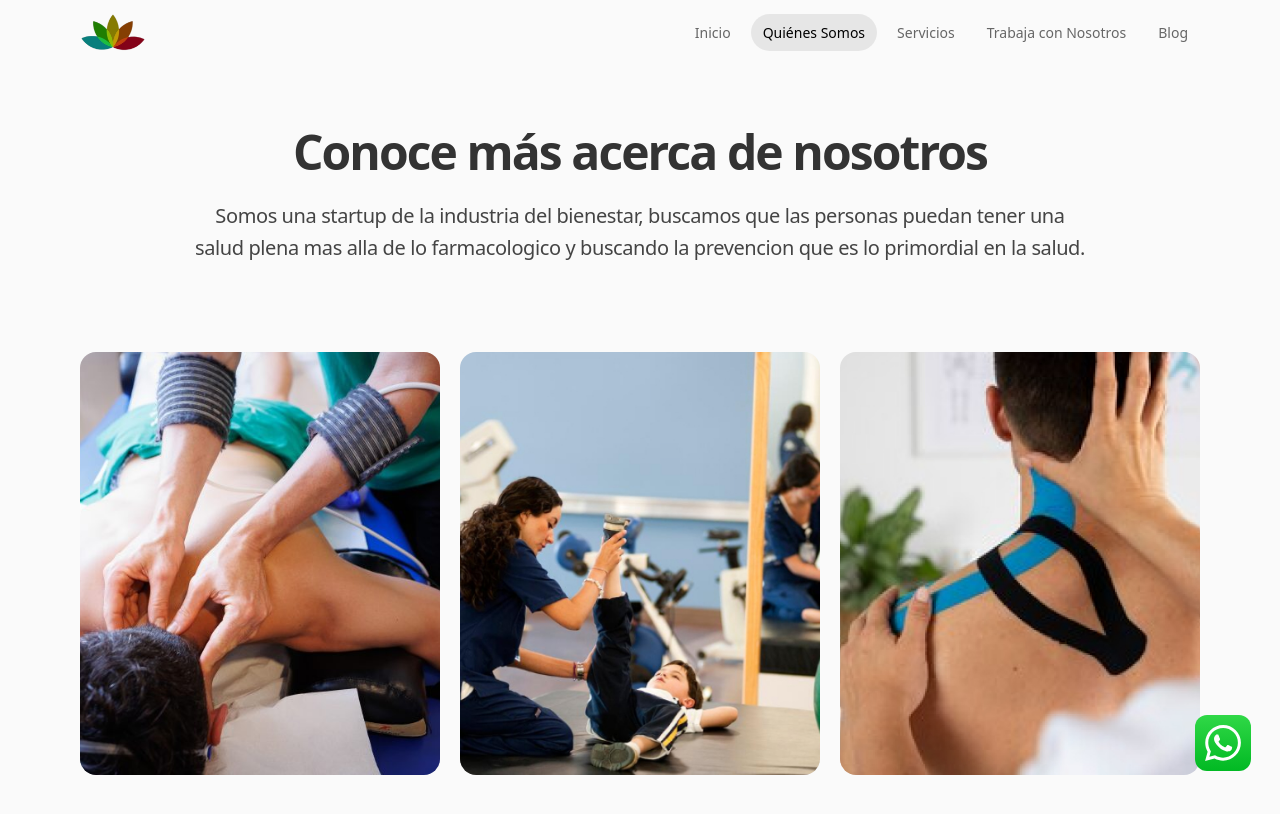
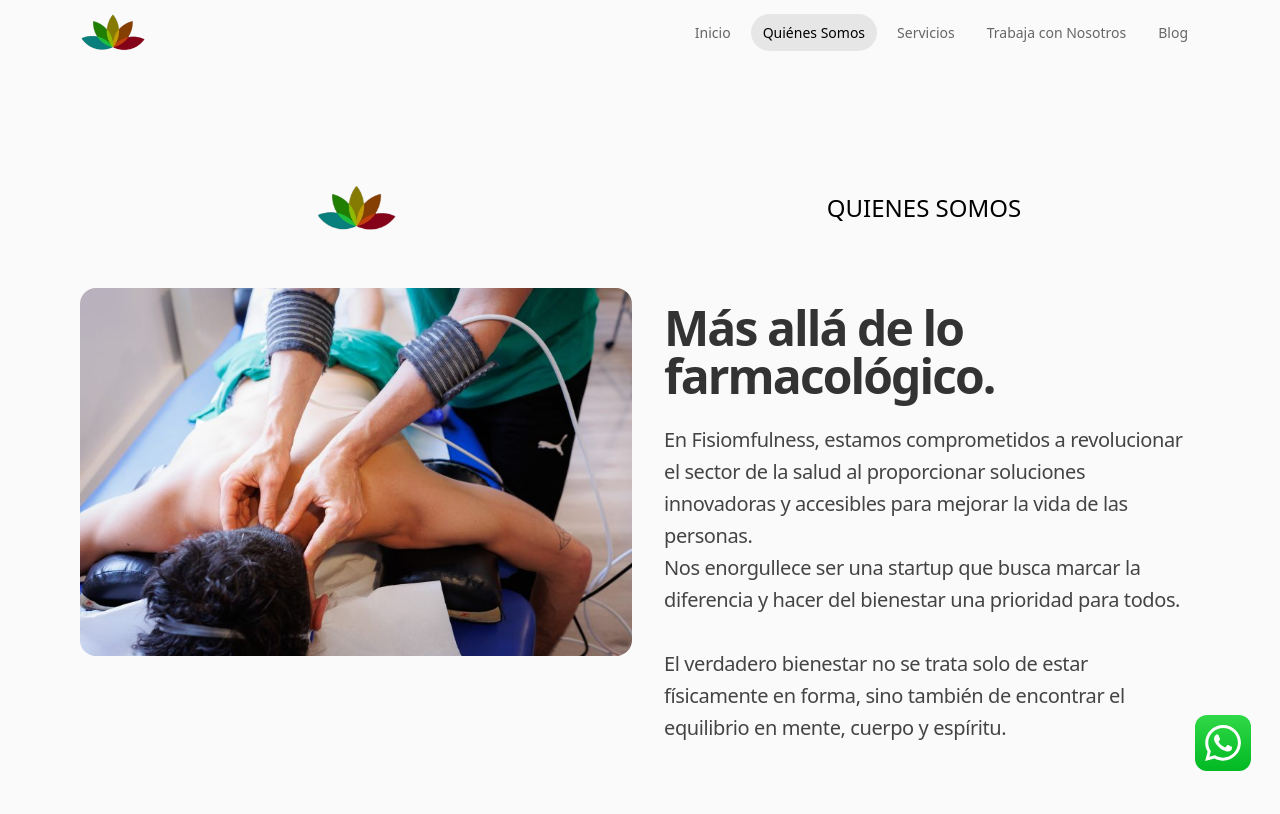
Before and after one commit to tomasflores24/fisiomfulness-client, a React (Vite) app: page /quienes-somos in a window 1280 px wide. Shown: the top 814 px of the page. Built offline with nearby package versions, Linux system fonts and the light colour scheme.

Commit message:
primer commit

```diff
--- a/src/pages/about/AboutContainer.jsx
+++ b/src/pages/about/AboutContainer.jsx
@@ -4,24 +4,26 @@ const AboutContainer = () => {
   return (
     <section className="about">
       <div className="container">
-        <div className="text-center mb-[2em] md:mb-[4em]">
-          <h1 className="text-[#333] text-4xl font-bold tracking-[-.04em] mb-[24px] md:text-5xl">Conoce más acerca de nosotros</h1>
-          <p className="text-lg text-[#444] tracking-[-.02em] max-w-[897px] mx-auto md:text-xl md:leading-[1.6]">Somos una startup de la industria del bienestar, buscamos que las personas puedan tener una salud plena mas alla de lo farmacologico y buscando la prevencion que es lo primordial en la salud.</p>
-        </div>
-
-        <br />
-
-        <div className="grid gap-5" style={{gridTemplateColumns: "repeat(auto-fill, minmax(275px, 1fr))"}}>
-          <div className="overflow-hidden rounded-2xl">
-            <img src="/images/about-1.jpg" alt="" className="w-full h-full object-cover" />
+        <div className="flex gap-4">
+          <div className="w-1/2">
+            <div className="flex items-center justify-center h-40">
+              <img src="/icon-logo.png" alt="Logo" className="h-20" />
+            </div>
+            <div>
+              <img src="/images/about-1.jpg" alt="" className="w-full h-full object-cover rounded-2xl" />
+            </div>
           </div>
 
-          <div className="overflow-hidden rounded-2xl">
-            <img src="/images/about-2.jpg" alt="" className="w-full h-full object-cover" />
-          </div>
-
-          <div className="overflow-hidden rounded-2xl">
-            <img src="/images/about-3.jpg" alt="" className="w-full h-full object-cover" />
+          <div className="w-1/2">
+            <div className="flex items-center justify-center h-40">
+              <p className="text-center text-2xl uppercase">Quienes somos</p>
+            </div>
+            <div className="p-4">
+              <h2 className="text-[#333] text-4xl font-bold tracking-[-.04em] mb-[24px] md:text-5xl">Más allá de lo farmacológico.</h2>
+              <p className="text-lg text-[#444] tracking-[-.02em] max-w-[897px] mx-auto md:text-xl md:leading-[1.6]">En Fisiomfulness, estamos comprometidos a revolucionar el sector de la salud al proporcionar soluciones innovadoras y accesibles para mejorar la vida de las personas.<br></br>
+                Nos enorgullece ser una startup que busca marcar la diferencia y hacer del bienestar una prioridad para todos.<br></br><br></br>
+                El verdadero bienestar no se trata solo de estar físicamente en forma, sino también de encontrar el equilibrio en mente, cuerpo y espíritu.</p>
+            </div>
           </div>
         </div>
       </div>
```
Also changed, not shown: 1 other file (tests, documents, lock files or other folders).
